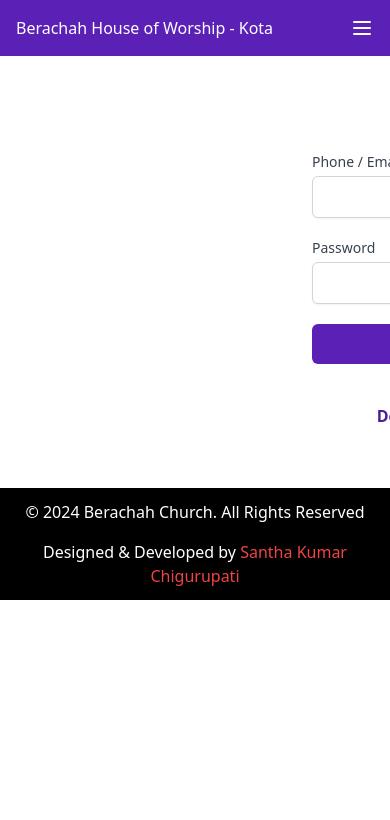
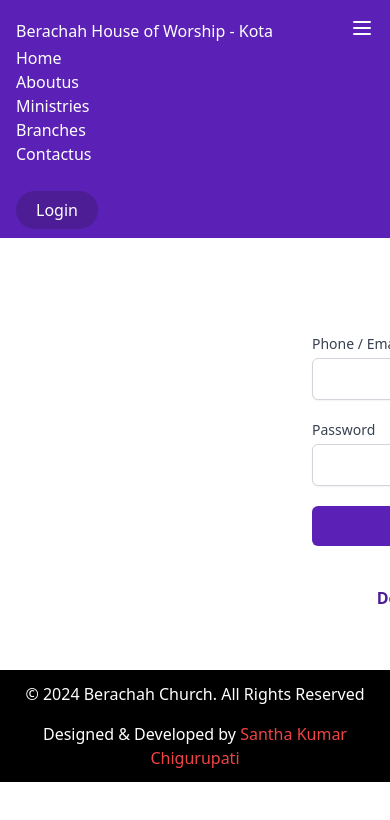
Before and after one commit to itsjohnuser/berachah-house-of-worship, a React (Create React App) app: page /login in a window 390 px wide. Both pictures are taken after a click on the button 362 px from the left and 28 px from the top of the page. Shown: the top 820 px of the page. Built offline with nearby package versions, Linux system fonts and the light colour scheme.

Commit message:
worked on responsive mobile menu and user firebase authentication

```diff
--- a/public/index.html
+++ b/public/index.html
@@ -2,14 +2,14 @@
 <html lang="en">
   <head>
     <meta charset="utf-8" />
-    <link rel="icon" href="%PUBLIC_URL%/favicon.ico" />
+    <link rel="icon" href="%PUBLIC_URL%/img/berachah-logo.jpg" />
     <meta name="viewport" content="width=device-width, initial-scale=1" />
     <meta name="theme-color" content="#000000" />
     <meta
       name="description"
-      content="Web site created using create-react-app"
+      content="Berachah House of Worship - Kota"
     />
-    <link rel="apple-touch-icon" href="%PUBLIC_URL%/logo192.png" />
+    <link rel="apple-touch-icon" href="%PUBLIC_URL%/img/berachah-logo.jpg" />
     <!--
       manifest.json provides metadata used when your web app is installed on a
       user's mobile device or desktop. See https://developers.google.com/web/fundamentals/web-app-manifest/
@@ -24,7 +24,7 @@
       work correctly both with client-side routing and a non-root public URL.
       Learn how to configure a non-root public URL by running `npm run build`.
     -->
-    <title>React App</title>
+    <title>Berachah House of Worship - Kota</title>
   </head>
   <body>
     <noscript>You need to enable JavaScript to run this app.</noscript>
--- a/src/components/Header.js
+++ b/src/components/Header.js
@@ -15,8 +15,8 @@
 
   const toggleMenu = () => {
     setIsMenuOpen(!isMenuOpen);
+    console.log(isMenuOpen)
   }
-  console.log(isMenuOpen)
 
   // useEffect(() => {
   //   if (user) {
@@ -45,14 +45,17 @@
   return (
     <>
       <header className="bg-violet-800 text-white p-4">
-        <div className="w-full md:w-[1024px] flex justify-between items-center mx-auto">
-          <div className="flex justify-between w-full">
+        <div className="w-full md:w-[1024px] mx-auto">
+          <nav className="">
+            <div className="flex justify-between items-center gap-10 ">
+                <div>
                   <h1 className="logo">
                     <Link to="/">Berachah House of Worship - Kota</Link>
                   </h1>
+                </div>
                 {/* Hamburger Menu */}
-
-            <button className=" md:hidden text-white" onClick={toggleMenu}>
+                <div className="md:hidden">
+                  <button className="text-white" onClick={toggleMenu}>
                     <svg
                       fill='none'
                       stroke="currentColor"
@@ -61,13 +64,13 @@
                       strokeWidth={2}
                       viewBox="0 0 24 24"
                       className="w-6 h-6"
+
                     >
                       <path d="M4 6h16M4 12h16M4 18h16"></path>
                     </svg>
                   </button>
                 </div>
-          <nav className="flex justify-between items-center gap-10">
-            <div className="md:flex hidden justify-between items-center gap-10">
+                <div className="hidden md:flex flex-start gap-8">
                   <ul className="flex flex-start items-center gap-8">
                     <li>
                       <Link to="/">Home</Link>
@@ -105,18 +108,74 @@
                             Login
                           </Link>
                         </li>
-                    <li>
+                        {/* <li>
                           <Link
                             to="/register"
                             className="bg-violet-900 text-white px-5 py-2 rounded-full"
                           >
                             Register
                           </Link>
-                    </li>
+                        </li> */}
                       </>
                     )}
                   </ul>
                 </div>
+              </div>
+                {/* Mobile Menu */}
+                {
+                  isMenuOpen ? (
+                    <div className="flex-col md:hidden flex gap-8">
+                      <ul className="">
+                        <li>
+                          <Link to="/">Home</Link>
+                        </li>
+                        <li>
+                          <Link to="/aboutus">Aboutus</Link>
+                        </li>
+                        <li>
+                          <Link to="/ministries">Ministries</Link>
+                        </li>
+                        <li>
+                          <Link to="/branches">Branches</Link>
+                        </li>
+                        <li>
+                          <Link to="/contactus">Contactus</Link>
+                        </li>
+                      </ul>
+                      <ul className="flex flex-start items-start gap-3">
+                    {user ? (
+                      <li>
+                        <button
+                          onClick={handleLogout}
+                          className="bg-red-600 text-white px-5 py-2 rounded-full"
+                        >
+                          Logout
+                        </button>
+                      </li>
+                    ) : (
+                      <>
+                        <li>
+                          <Link
+                            to="/login"
+                            className="bg-violet-900 text-white px-5 py-2 rounded-full"
+                          >
+                            Login
+                          </Link>
+                        </li>
+                        {/* <li>
+                          <Link
+                            to="/register"
+                            className="bg-violet-900 text-white px-5 py-2 rounded-full"
+                          >
+                            Register
+                          </Link>
+                        </li> */}
+                      </>
+                    )}
+                  </ul>
+                    </div>
+                  ) : null
+                }
           </nav>
         </div>
       </header>
```
Also changed, not shown: public/img/berachah-logo.jpg (added). Lines whose indentation alone changed are shown as unchanged.
